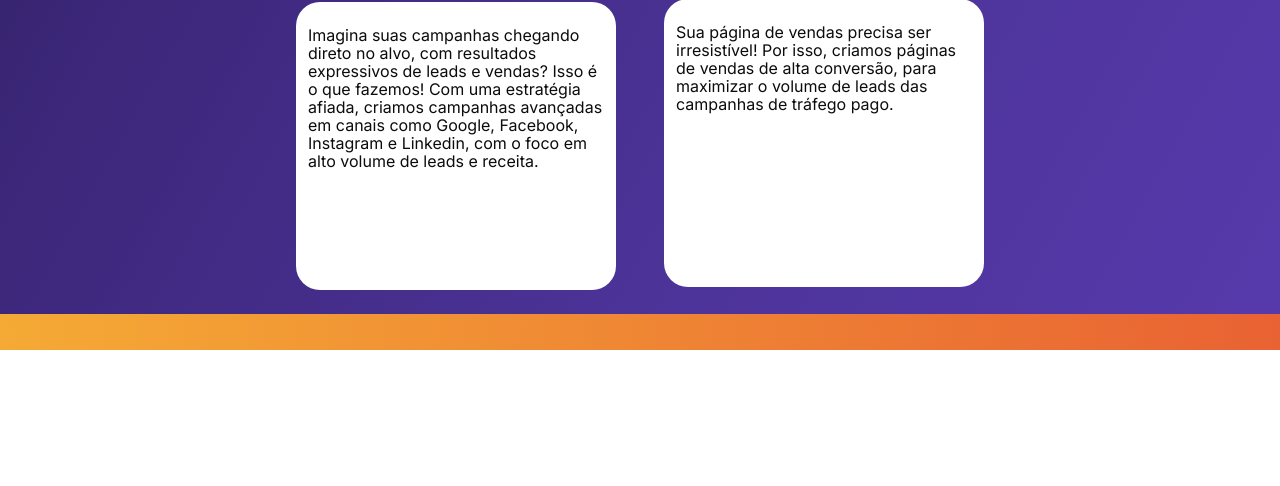
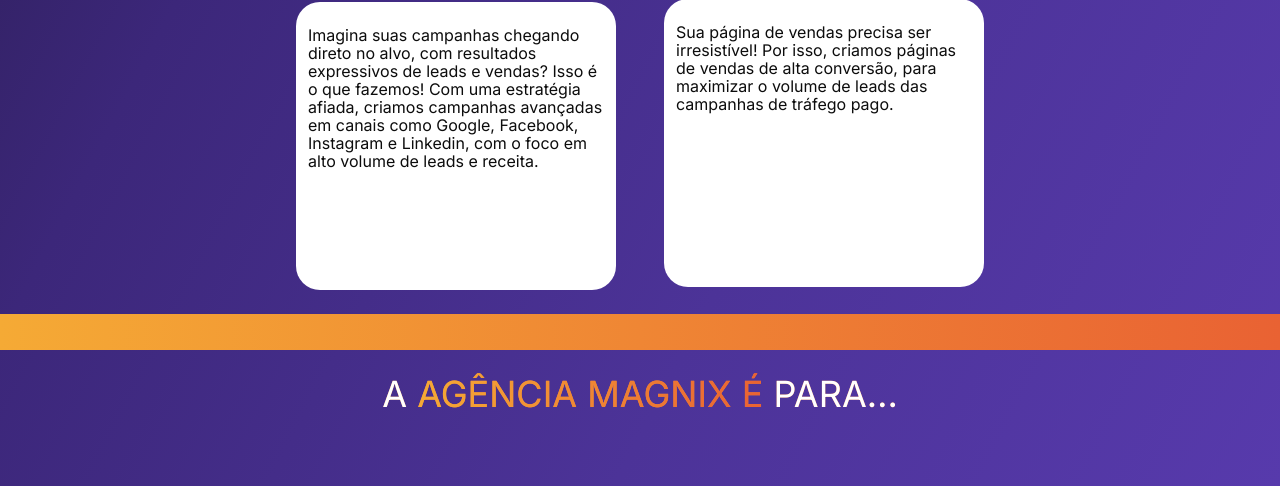
Before and after one commit to pedroeuzebiodev/agenciamagnix.com, a PHP site: page / in a window 1280 px wide. Shown: the part 1962-2448 px from the top of the page. Before the commit the page ends 2312 px from the top, so only its background shows below. Run offline with PHP 8.4, Linux system fonts and the light colour scheme.

Commit message:
Adiciona Título da Seção de Público Alvo

```diff
--- a/index.html
+++ b/index.html
@@ -175,6 +175,12 @@
         </section>
 
         <div class="line"></div>
+
+        <section id="target-audience-section">
+          <div class="max-width">
+            <h2>A <span>agência magnix é</span> para…</h2>
+          </div>
+        </section>
       </main>
     </div>
   </body>
--- a/src/css/index.css
+++ b/src/css/index.css
@@ -60,7 +60,8 @@ body * {
 }
 
 #app #home-section,
-#app #offers-section {
+#app #offers-section,
+#app #target-audience-section {
   padding: 2.4rem 0;
 }
 
@@ -75,7 +76,9 @@ body * {
 }
 
 #app #home-section h1,
-#app #offers-section h2 {
+#app #offers-section h2,
+#app #target-audience-section h2,
+#app #target-audience-section h2 span {
   font-size: 3.6rem;
   font-weight: 400;
 
@@ -129,7 +132,8 @@ body * {
   background: var(--primary);
 }
 
-#app #offers-section h2 {
+#app #offers-section h2,
+#app #target-audience-section h2 {
   text-transform: uppercase;
   text-align: center;
 
@@ -189,3 +193,7 @@ body * {
 
   color: var(--secondary);
 }
+
+#app #target-audience-section h2 {
+  color: var(--foreground);
+}
```
